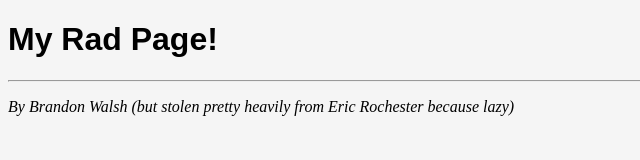
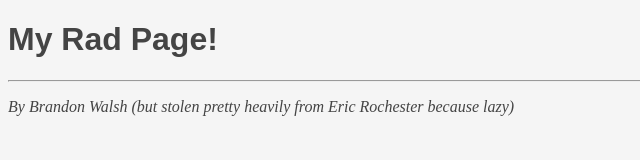
Before and after one commit to mlzehnder/mlzehnder, a plain HTML site: page index.html in a window 1280 px wide. Shown: the whole page, without its empty margins (0-640 px from the left). Drawn offline with Linux system fonts and the light colour scheme; a web font is replaced by a local one.

Commit message:
more style

```diff
--- a/index.html
+++ b/index.html
@@ -1,4 +1,6 @@
 <!DOCTYPE html>
+<!-- includes syntax correction
+ -->
 <html>
   <head>
     <meta charset="utf-8">
@@ -10,6 +12,7 @@
       body {
         background-color: whitesmoke;
         font-family: 'Montaga', serif;
+        color: #444;
       }
       h1, h2 {
         font-family: 'Montserrate Alternates', sans-serif;
@@ -22,7 +25,9 @@
     </style>
   </head>
   <body>
-    <h1 id="main-title">My Rad Page!</h1>
+    <header>
+      <h1 id="main-title">My Rad Page!</h1>
+    </header>
 
     <hr>
     <footer>
```
